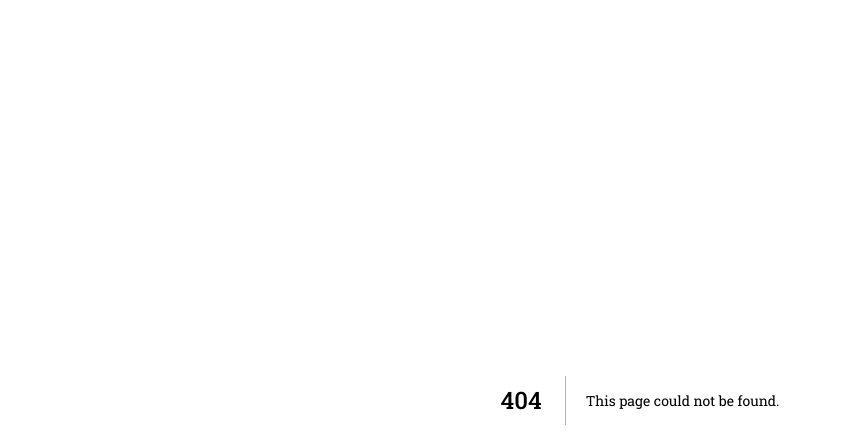
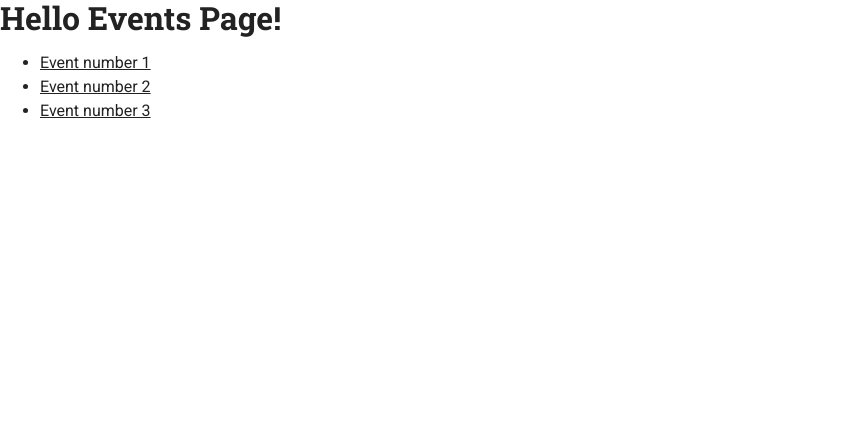
Before and after one commit to React-Indy/website, a Next.js app: page /events in a window 1280 px wide. Before the commit this address had no page. Shown: the top 448 px of the page, without its empty margins (0-842 px from the left). Built offline with nearby package versions, Linux system fonts and the light colour scheme.

Commit message:
Adding events ode from pairing session

```diff
--- /dev/null
+++ b/src/pages/events/events.json
@@ -0,0 +1,14 @@
+[
+	{
+		"id": "1",
+		"title": "Event number 1"
+	},
+	{
+		"id": "2",
+		"title": "Event number 2"
+	},
+	{
+		"id": "3",
+		"title": "Event number 3"
+	}
+]
--- /dev/null
+++ b/src/pages/events/index.tsx
@@ -0,0 +1,20 @@
+import events from "./events.json";
+
+const EventsPage = () => {
+	return (
+		<>
+			<h1>Hello Events Page!</h1>
+			<ul>
+				{events.map((event) => {
+					return (
+						<li key={event.id}>
+							<a href={`/events/${event.id}`}>{event.title}</a>
+						</li>
+					);
+				})}
+			</ul>
+		</>
+	);
+};
+
+export default EventsPage;
```
Also changed, not shown: src/pages/events/[event-id].tsx (added, +49 -0 lines).
